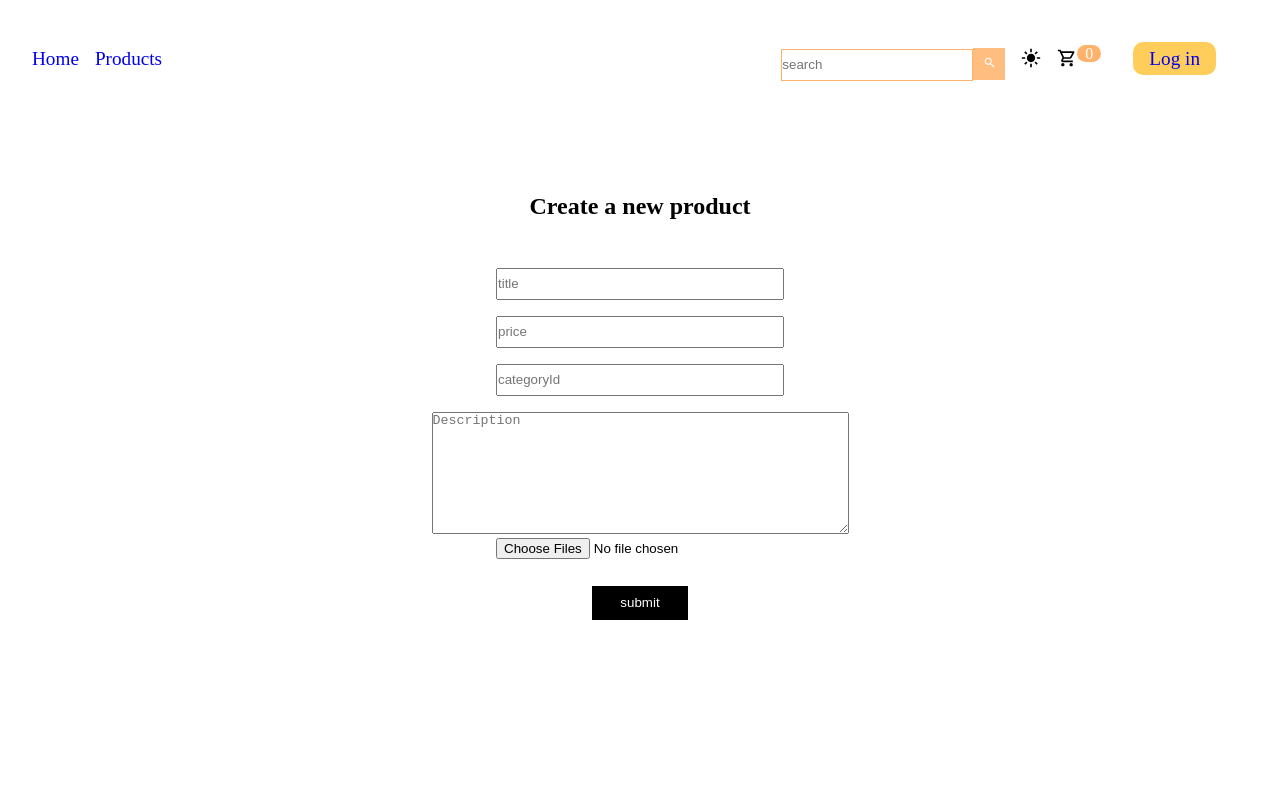
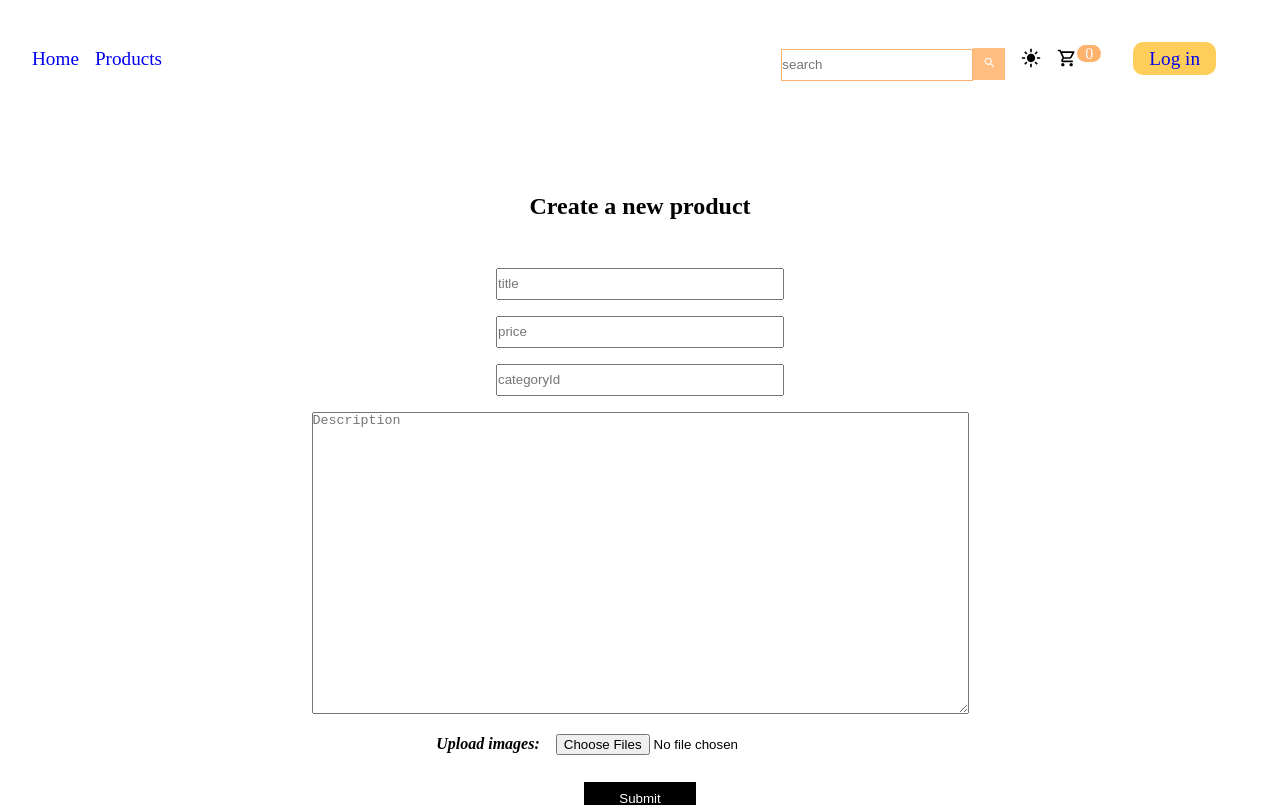
Before and after one commit to HungHoang108/luxelane-frontend, a React (Create React App) app: page /newproduct in a window 1280 px wide. Shown: the top 805 px of the page. Built offline with nearby package versions, Linux system fonts and the light colour scheme; no server answers.

Commit message:
adding more styles

```diff
--- a/src/components/product-card/product-card.component.styles.scss
+++ b/src/components/product-card/product-card.component.styles.scss
@@ -6,16 +6,38 @@
 
   .products-card {
     margin-right: 2rem;
+
     .products-title-price {
       display: flex;
       padding: 1rem 0;
+      // &:hover {
+      //   + {
+      //     .product-card-button {
+      //       display: block;
+      //     }
+      //   }
+      // }
       span {
         padding-left: 1rem;
       }
-
     }
     img {
       width: 110%;
     }
+    .product-card-button {
+      display: flex;
+      justify-content: space-between;
+      .card-button_edit_deletebox {
+        .edit-delete-button {
+          border: none;
+          background-color: transparent;
+          margin: 0 0.5rem;
+          cursor: pointer;
+          &:hover {
+            color: red;
+          }
+        }
+      }
+    }
   }
 }
--- a/src/components/product-card/product-card.component.tsx
+++ b/src/components/product-card/product-card.component.tsx
@@ -7,6 +7,8 @@ import Button from "../button/button.component";
 import { deleteItem } from "../../redux/products-reducer";
 import { deleteProduct } from "../../redux/products-reducer";
 import ProductEditForm from "../product-editing-form/productEdit-form.component";
+import ModeEditOutlinedIcon from "@mui/icons-material/ModeEditOutlined";
+import DeleteOutlineOutlinedIcon from "@mui/icons-material/DeleteOutlineOutlined";
 
 import "./product-card.component.styles.scss";
 
@@ -46,12 +48,13 @@ const ProductCard = ({ title, productsDisplayed }: ProductCardList) => {
           .slice(1, productsDisplayed)
           .map((product) => (
             <div key={product.id} className="products-card">
-              <img src={product.images[0]} alt="" />
+              <img src={product.images[0]} />
               <div className="products-title-price">
                 <h4>{product.title}</h4>
                 <span>{product.price} $</span>
               </div>
-
+              <div className="product-card-button">
+                <div>
                   <Button
                     id={product.id}
                     itemName={product.title}
@@ -59,27 +62,34 @@ const ProductCard = ({ title, productsDisplayed }: ProductCardList) => {
                     price={product.price}
                     amount={1}
                   />
+                </div>
+                <div className="card-button_edit_deletebox">
                   {role === "admin" && (
                     <button
+                      className="edit-delete-button"
                       onClick={() => {
                         const id = product.id;
                         dispatch(deleteProduct(id));
                         dispatch(deleteItem(id));
                       }}
                     >
-                  delete
+                      <DeleteOutlineOutlinedIcon />
                     </button>
                   )}
                   {role === "admin" && (
                     <button
+                      className="edit-delete-button"
                       onClick={() => {
                         setPopup(true);
                         setPopupId(product.id);
                       }}
                     >
-                  Edit
+                      <ModeEditOutlinedIcon />
                     </button>
                   )}
+                </div>
+              </div>
+
               {popupId === product.id && (
                 <ProductEditForm
                   open={popup}
--- a/src/components/product-editing-form/productEdit.component.styles.scss
+++ b/src/components/product-editing-form/productEdit.component.styles.scss
@@ -46,6 +46,10 @@ $background-color_3: white;
   text-align: center;
   margin-top: 3rem;
   padding: 1rem 2rem;
+  input {
+    padding: 0.5rem;
+    margin: 0.5rem auto;
+  }
 }
 .btnContainer {
   display: flex;
--- a/src/routes/login-logout/login.route.tsx
+++ b/src/routes/login-logout/login.route.tsx
@@ -174,7 +174,7 @@ const Login = () => {
 
       <div>
         <h2>Don't have an account?</h2>
-        <span>Sign up with your email and password</span>
+        <span>Sign up to get our latest updates and more</span>
 
         <div className="authen-input">
           <input
--- a/src/routes/new-product/new-product.component.tsx
+++ b/src/routes/new-product/new-product.component.tsx
@@ -120,18 +120,19 @@ const NewProduct = () => {
       </div>
       <div>
         <textarea
-          cols={50}
-          rows={8}
+          cols={80}
+          rows={20}
           name="description"
           placeholder="Description"
           onChange={handleTextareaChange}
         ></textarea>
       </div>
       <div>
+        <span><i><b>Upload images:</b></i></span>
         <input type="file" name="image" onChange={handleImageFile} multiple />
       </div>
       <div>
-        <button onClick={submitProduct}>submit</button>
+        <button onClick={submitProduct}>Submit</button>
       </div>
     </div>
   );
--- a/src/routes/new-product/new-product.styles.scss
+++ b/src/routes/new-product/new-product.styles.scss
@@ -6,9 +6,12 @@
         margin-bottom: 3rem;
     }
 
-    input{
+    input {
         width: 18rem;
         height: 2rem;
+        margin-bottom: 1rem;
+    }
+    textarea {
         margin-bottom: 1rem;
     }
     button {
@@ -17,9 +20,12 @@
         color: white;
         cursor: pointer;
         border: none;
-        width: 6rem;
+        width: 7rem;
         &:hover {
           background-color: hsla(0, 0%, 0%, 0.719);
         }
     }
+    span {
+        padding-right: 1rem;
+    }
 }
```
Lines whose indentation alone changed are shown as unchanged.
